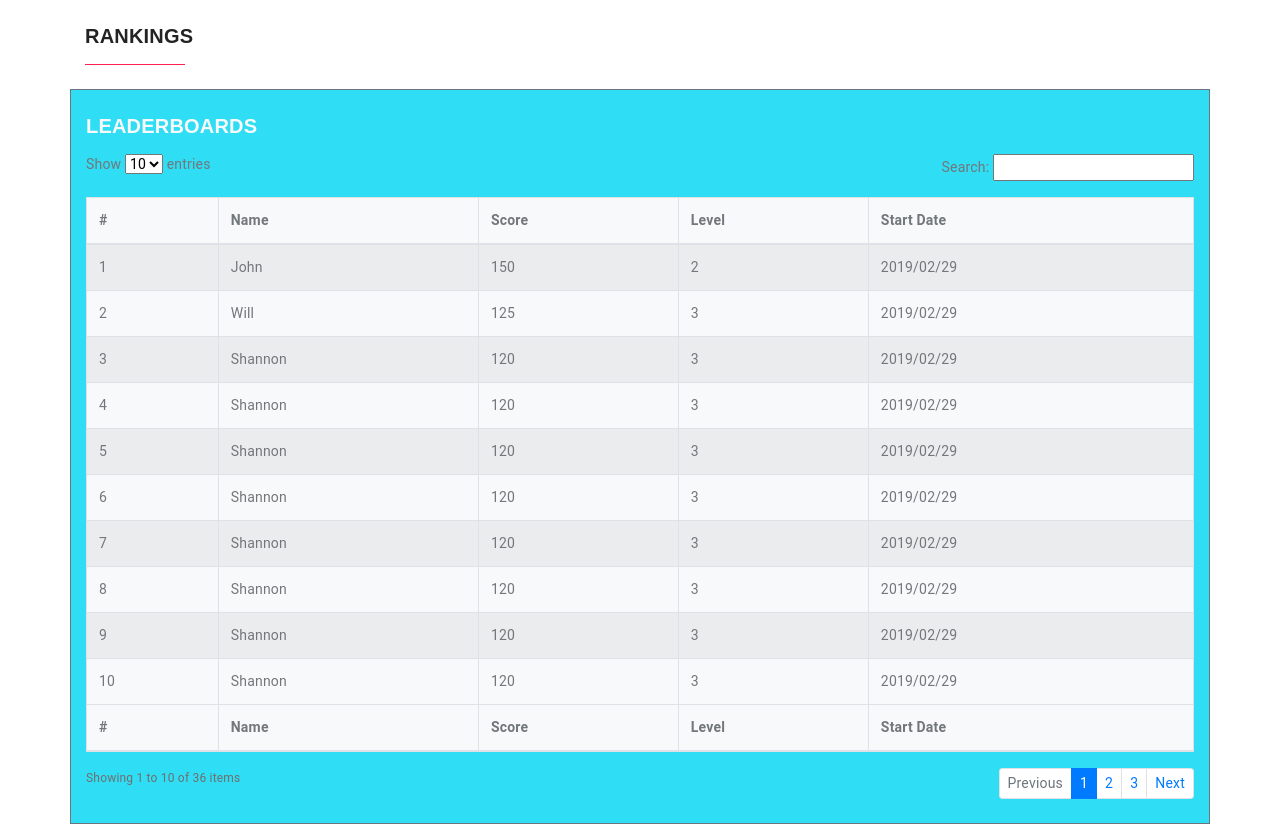
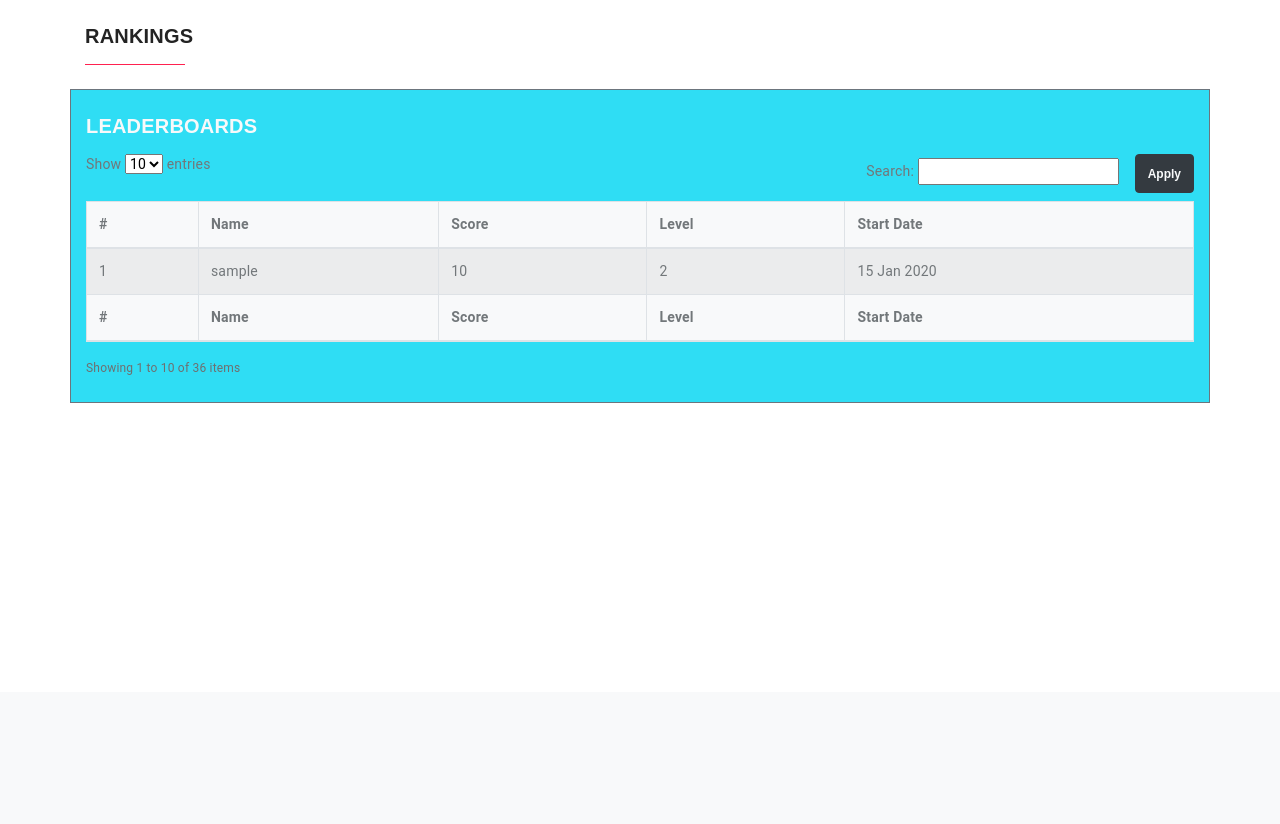
Before and after one commit to AmritPalSingh1/ppbgsfinal, a Django app: template templates/pages/leaderboards.html in a window 1280 px wide. Shown: the part 108-932 px from the top of the page. After the commit the page ends 511 px from the top, so only its background shows below. Run offline with Django 3.2, Linux system fonts and the light colour scheme; tables that the repository leaves empty hold one stand-in row (values such as "Sample post"); the template is opened without the code that fills it: values that come from a table or form of the project are taken from there, most other values are stand-ins (such as "Sample title", 1, 10 or a date in 2020); some libraries are stand-ins or nearby versions.

Commit message:
leaderboards pagination works

```diff
--- a/pages/urls.py
+++ b/pages/urls.py
@@ -5,4 +5,5 @@ from . import views
 urlpatterns = [
     path('', views.index, name="index"),
     path('topics', views.topics, name='topics'),
+    path('leaderboards/', views.leaderboards, name='leaderboards'),
 ]
--- a/templates/pages/leaderboards.html
+++ b/templates/pages/leaderboards.html
@@ -17,18 +17,21 @@
           <h5 class="alt-font text-extra-dark-gray pt-4 pb-2 font-weight-700">
             <span class="text-light text-uppercase"> Leaderboards</span>
           </h5>
+            <form action="{% url 'leaderboards' %}">
                 <div class="d-flex mb-2">
                 <label class="mr-auto">
                     Show
-              <select class="" id="number">
-                <option>10</option>
-                <option>25</option>
-                <option>50</option>
+                    <select name="entries" id="number">
+                      <option value="10">10</option>
+                      <option value="25">25</option>
+                      <option value="50">50</option>
                     </select>
                     entries
                   </label>
-            <label for="">Search: <input type="text"/></label>
+                  <label for="" class="mt-1">Search: <input type="text" name="username" /></label>
+                  <input type="submit" class="btn btn-dark ml-3 font-weight-bold text-small text-light alt-font" value="Apply">
           </div>
+        </form>
         <table class="table table-striped table-bordered bg-light">
             <thead>
               <tr>
@@ -40,76 +43,18 @@
               </tr>
             </thead>
             <tbody>
+              {% if all_total_points %}
+                {% for total_points in all_total_points %}
                   <tr>
                     <td scope="row">1</td>
-                <td>John</td>
-                <td>150</td>
+                    <td>{{ total_points.user.username }}</td>
+                    <td>{{ total_points.points }}</td>
                     <td>2</td>
-                <td>2019/02/29</td>
+                    <td>{{ total_points.user.date_joined | date:"d M Y" }}</td>
                   </tr>
-              <tr>
-                <td scope="row">2</td>
-                <td>Will</td>
-                <td>125</td>
-                <td>3</td>
-                <td>2019/02/29</td>
-              </tr>
-              <tr>
-                <td scope="row">3</td>
-                <td>Shannon</td>
-                <td>120</td>
-                <td>3</td>
-                <td>2019/02/29</td>
-              </tr>
-              <tr>
-                <td scope="row">4</td>
-                <td>Shannon</td>
-                <td>120</td>
-                <td>3</td>
-                <td>2019/02/29</td>
-              </tr>
-              <tr>
-                <td scope="row">5</td>
-                <td>Shannon</td>
-                <td>120</td>
-                <td>3</td>
-                <td>2019/02/29</td>
-              </tr>
-              <tr>
-                <td scope="row">6</td>
-                <td>Shannon</td>
-                <td>120</td>
-                <td>3</td>
-                <td>2019/02/29</td>
-              </tr>
-              <tr>
-                <td scope="row">7</td>
-                <td>Shannon</td>
-                <td>120</td>
-                <td>3</td>
-                <td>2019/02/29</td>
-              </tr>
-              <tr>
-                <td scope="row">8</td>
-                <td>Shannon</td>
-                <td>120</td>
-                <td>3</td>
-                <td>2019/02/29</td>
-              </tr>
-              <tr>
-                <td scope="row">9</td>
-                <td>Shannon</td>
-                <td>120</td>
-                <td>3</td>
-                <td>2019/02/29</td>
-              </tr>
-              <tr>
-                <td scope="row">10</td>
-                <td>Shannon</td>
-                <td>120</td>
-                <td>3</td>
-                <td>2019/02/29</td>
-              </tr>
+                {% endfor %}
+              {% endif %}
+
             </tbody>
             <thead>
               <tr>
@@ -124,23 +69,48 @@
           <div class="d-flex mb-2">
             <p class="text-small mr-auto">Showing 1 to 10 of 36 items</p>
             <nav>
-              <ul class="pagination pagination-sm">
+                {% if all_total_points.has_other_pages %}
+                <ul class="pagination pagination-sm justify-content-center flex-wrap">
+                  {% if all_total_points.has_previous %}
+                  <li class="page-item">
+                    <a
+                      class="page-link"
+                      href="?page={{ all_total_points.previous_page_number }}"
+                      >Previous</a
+                    >
+                  </li>
+                  {% else %}
                   <li class="page-item disabled">
-                  <a class="page-link" href="#">Previous</a>
+                    <a class="page-link">Previous</a>
                   </li>
+                  {% endif %} {% for i in all_total_points.paginator.page_range %}
+                  {% if all_total_points.number == i %}
                   <li class="page-item active">
-                  <a class="page-link" href="#">1</a>
+                    <a class="page-link">{{ i }}</a>
                   </li>
+                  {% else %}
                   <li class="page-item">
-                  <a class="page-link" href="#">2</a>
+                    <a
+                      class="page-link"
+                      href="?page={{ i }}"
+                      >{{ i }}</a
+                    >
                   </li>
+                  {% endif %} {% endfor %} {% if all_total_points.has_next %}
                   <li class="page-item">
-                  <a class="page-link" href="#">3</a>
+                    <a
+                      class="page-link"
+                      href="?page={{ all_total_points.next_page_number }}"
+                      >Next</a
+                    >
                   </li>
-                <li class="page-item">
-                  <a class="page-link" href="#">Next</a>
+                  {% else %}
+                  <li class="page-item disabled">
+                    <a class="page-link">Next</a>
                   </li>
+                  {% endif %}
                 </ul>
+                {% endif %}
             </nav>
           </div>
         </div>
--- a/topics/urls.py
+++ b/topics/urls.py
@@ -11,5 +11,4 @@ urlpatterns = [
     path('topic/question', views.question, name='question'),
     path('topic/challenge', views.challenge, name='challenge'),
     path('topic/challenges', views.challenges, name='challenges'),
-    path('leaderboards/', views.leaderboards, name='leaderboards'),
 ]
--- a/topics/views.py
+++ b/topics/views.py
@@ -350,9 +350,6 @@ def question(request):
     return render(request, 'pages/question.html', context)
 
 
-@login_required
-def leaderboards(request):
-    return render(request, 'pages/leaderboards.html')
 
 
 @login_required
```
Also changed, not shown: pages/views.py (+26 -0 lines). Lines whose indentation alone changed are shown as unchanged.
